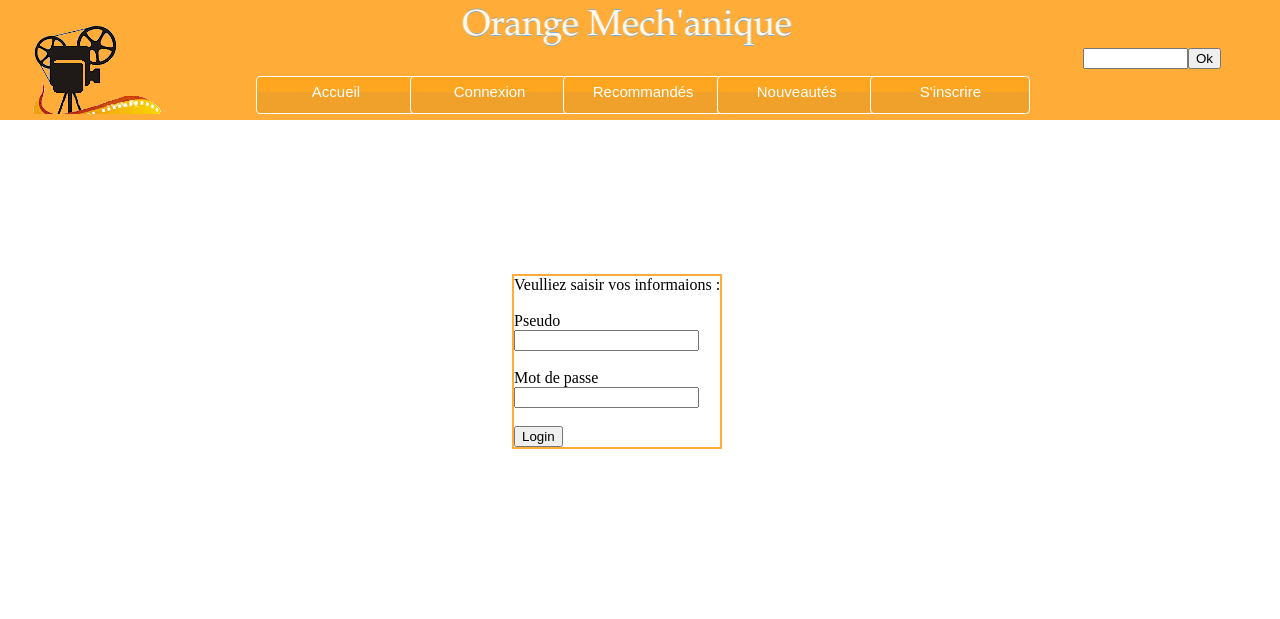
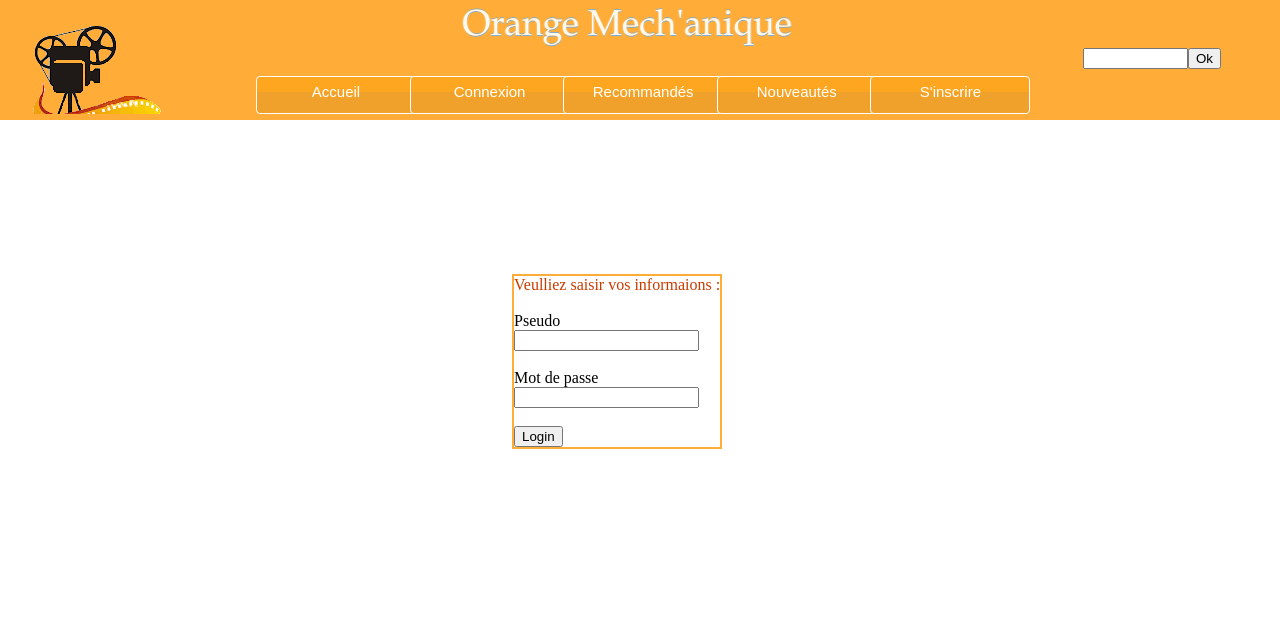
Before and after one commit to MathildeJuillet/projetcinema, a PHP site: page /connexion.php in a window 1280 px wide. Shown: the top 619 px of the page. Run offline with PHP 8.4, Linux system fonts and the light colour scheme; data that the repository does not hold is empty.

Commit message:
Update styleT.css

```diff
--- a/styleT.css
+++ b/styleT.css
@@ -169,10 +169,10 @@ div#affiche
   bottom: auto;
 }
 
-div#bande_annonce
+div#bande_annonce /* de la */
 {
   margin : 1%;
-  background-color: #00FFFF;
+  background-color: #FFFFFF;
   height: 315px;
   width: 560px;
   right: auto;
@@ -180,6 +180,19 @@ div#bande_annonce
   top: 15%;
   bottom: auto;
 }
+div#notation
+{
+  margin : 1%;
+  height: 100px;
+  width: 15%;
+  right: auto;
+  left: 22%;
+  top: 190px;
+  bottom: auto;
+}
+p{
+  color: #C73B00;
+}                           /* A la*/
 
 div#casting
 {
```
